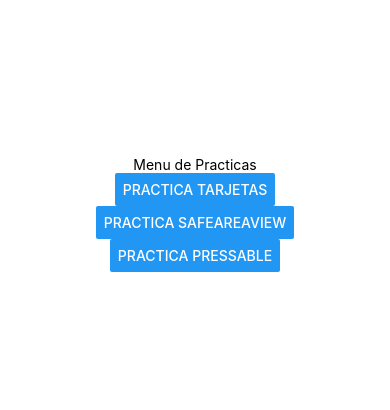
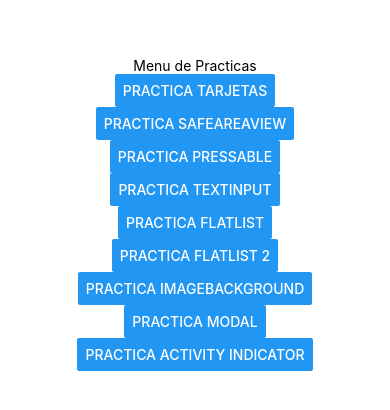
Before and after one commit to 125053861-rabt/DAM223, a React Native app in the folder miApp/: screen / in a window 390 px wide. Shown: the part 208-618 px from the top of the page. Built offline with nearby package versions, Linux system fonts and the light colour scheme.

Commit message:
Creamos las otras Screen y creamos un ejemplo simple para ActivityIndicator

```diff
--- /dev/null
+++ b/miApp/screen/ActivityIndicatorScreen.js
@@ -0,0 +1,23 @@
+import React, { useState } from 'react';
+import { View, TextInput, Button, ActivityIndicator, KeyboardAvoidingView, Platform } from 'react-native';
+
+export default function App() {
+  const [cargando, setCargando] = useState(false);
+
+  return (
+    // 1. Evita que el teclado tape el input
+    <KeyboardAvoidingView
+      behavior={Platform.OS === 'ios' ? 'padding' : 'height'}
+      style={{ flex: 1, justifyContent: 'center', padding: 20 }}
+    >
+      <TextInput placeholder="Escribe algo..." style={{ borderBottomWidth: 1, marginBottom: 20 }} />
+
+      {/* // 2. Muestra la ruedita giratoria si cargando es true, o el boton si es false */}
+      {cargando ? (
+        <ActivityIndicator size="large" color="#0000ff" />
+      ) : (
+        <Button title="Enviar" onPress={() => setCargando(true)} />
+      )}
+    </KeyboardAvoidingView>
+  );
+}
--- /dev/null
+++ b/miApp/screen/FlatList2Screen.js
@@ -0,0 +1,23 @@
+/* Zona importaciones */
+import { StyleSheet, View, Text} from 'react-native';
+
+/* main */
+export default function FlatList2Screen() {
+  return (
+    <View style={styles.container}>
+      <Text>Equipo: Gael Sanchez Peralta</Text>
+    </View>
+
+  );
+}
+
+/* estilos */
+const styles = StyleSheet.create({
+  container: {
+    flex: 1,
+    backgroundColor: '#fff',
+    alignItems: 'center',
+    justifyContent: 'center',
+    flexDirection:'column',
+  },
+});
--- /dev/null
+++ b/miApp/screen/FlatListScreen.js
@@ -0,0 +1,23 @@
+/* Zona importaciones */
+import { StyleSheet, View, Text} from 'react-native';
+
+/* main */
+export default function FlatListScreen() {
+  return (
+    <View style={styles.container}>
+      <Text>Equipo: Natalia Zarate Cabanillas</Text>
+    </View>
+
+  );
+}
+
+/* estilos */
+const styles = StyleSheet.create({
+  container: {
+    flex: 1,
+    backgroundColor: '#fff',
+    alignItems: 'center',
+    justifyContent: 'center',
+    flexDirection:'column',
+  },
+});
--- /dev/null
+++ b/miApp/screen/ImageBackgroundScreen.js
@@ -0,0 +1,23 @@
+/* Zona importaciones */
+import { StyleSheet, View, Text} from 'react-native';
+
+/* main */
+export default function ImageBackgroundScreen() {
+  return (
+    <View style={styles.container}>
+      <Text>Equipo: Paloma Valeria Hurtado Guerrero </Text>
+    </View>
+
+  );
+}
+
+/* estilos */
+const styles = StyleSheet.create({
+  container: {
+    flex: 1,
+    backgroundColor: '#fff',
+    alignItems: 'center',
+    justifyContent: 'center',
+    flexDirection:'column',
+  },
+});
--- a/miApp/screen/MenuScreen.js
+++ b/miApp/screen/MenuScreen.js
@@ -4,6 +4,12 @@ import { useState } from 'react';
 import SafeScreen from './SafeScreen';
 import PressableScreen from './PressableScreen';
 import TarjetasScreen from './TarjetasScreen';
+import FlatList2Screen from './FlatList2Screen';
+import FlatListScreen from './FlatListScreen';
+import ImageBackgroundScreen from './ImageBackgroundScreen';
+import ModalScreen from './ModalScreen';
+import TextInputScreen from './TextInputScreen';
+import ActivityIndicatorScreen from './ActivityIndicatorScreen';
 
 
 /* main */
@@ -17,6 +23,18 @@ export default function MenuScreen() {
             return <PressableScreen></PressableScreen>;
         case 'tarjetas':
             return <TarjetasScreen></TarjetasScreen>
+        case 'flatlist':
+            return <FlatListScreen></FlatListScreen>
+        case 'flatlist2':
+            return <FlatList2Screen></FlatList2Screen>
+        case 'imagebackground':
+            return <ImageBackgroundScreen></ImageBackgroundScreen>
+        case 'modal':
+            return <ModalScreen></ModalScreen>
+        case 'textinput':
+            return <TextInputScreen></TextInputScreen>
+        case 'activityindicator':
+            return <ActivityIndicatorScreen></ActivityIndicatorScreen>
         case 'menu':
             default: return (
     <View style={styles.container}>
@@ -24,6 +42,12 @@ export default function MenuScreen() {
         <Button title="Practica Tarjetas" onPress={()=>SetScreen('tarjetas')}></Button>
         <Button title="Practica SafeAreaView" onPress={()=>SetScreen('safe')}></Button>
         <Button title="Practica Pressable" onPress={()=>SetScreen('press')}></Button>
+        <Button title="Practica TextInput" onPress={()=>SetScreen('textinput')}></Button>
+        <Button title="Practica FlatList" onPress={()=>SetScreen('flatlist')}></Button>
+        <Button title="Practica FlatList 2" onPress={()=>SetScreen('flatlist2')}></Button>
+        <Button title="Practica ImageBackground" onPress={()=>SetScreen('imagebackground')}></Button>
+        <Button title="Practica Modal" onPress={()=>SetScreen('modal')}></Button>
+        <Button title="Practica Activity Indicator" onPress={()=>SetScreen('activityindicator')}></Button>
 
     </View>
 
--- /dev/null
+++ b/miApp/screen/ModalScreen.js
@@ -0,0 +1,23 @@
+/* Zona importaciones */
+import { StyleSheet, View, Text} from 'react-native';
+
+/* main */
+export default function ModalScreen() {
+  return (
+    <View style={styles.container}>
+      <Text>Equipo:  Iancarlo Abreu Martinez</Text>
+    </View>
+
+  );
+}
+
+/* estilos */
+const styles = StyleSheet.create({
+  container: {
+    flex: 1,
+    backgroundColor: '#fff',
+    alignItems: 'center',
+    justifyContent: 'center',
+    flexDirection:'column',
+  },
+});
--- a/miApp/screen/PressableScreen.js
+++ b/miApp/screen/PressableScreen.js
@@ -1,5 +1,5 @@
 /* Zona importaciones */
-import { StyleSheet, View} from 'react-native';
+import { StyleSheet, View, Text} from 'react-native';
 
 /* main */
 export default function PressableScreen() {
--- a/miApp/screen/SafeScreen.js
+++ b/miApp/screen/SafeScreen.js
@@ -1,5 +1,5 @@
 /* Zona importaciones */
-import { StyleSheet, View} from 'react-native';
+import { StyleSheet, View, Text} from 'react-native';
 
 /* main */
 export default function SafeScreen() {
--- /dev/null
+++ b/miApp/screen/TextInputScreen.js
@@ -0,0 +1,23 @@
+/* Zona importaciones */
+import { StyleSheet, View, Text} from 'react-native';
+
+/* main */
+export default function TextInputScreen() {
+  return (
+    <View style={styles.container}>
+      <Text>Equipo: Jesus Rojo Uribe</Text>
+    </View>
+
+  );
+}
+
+/* estilos */
+const styles = StyleSheet.create({
+  container: {
+    flex: 1,
+    backgroundColor: '#fff',
+    alignItems: 'center',
+    justifyContent: 'center',
+    flexDirection:'column',
+  },
+});
```
